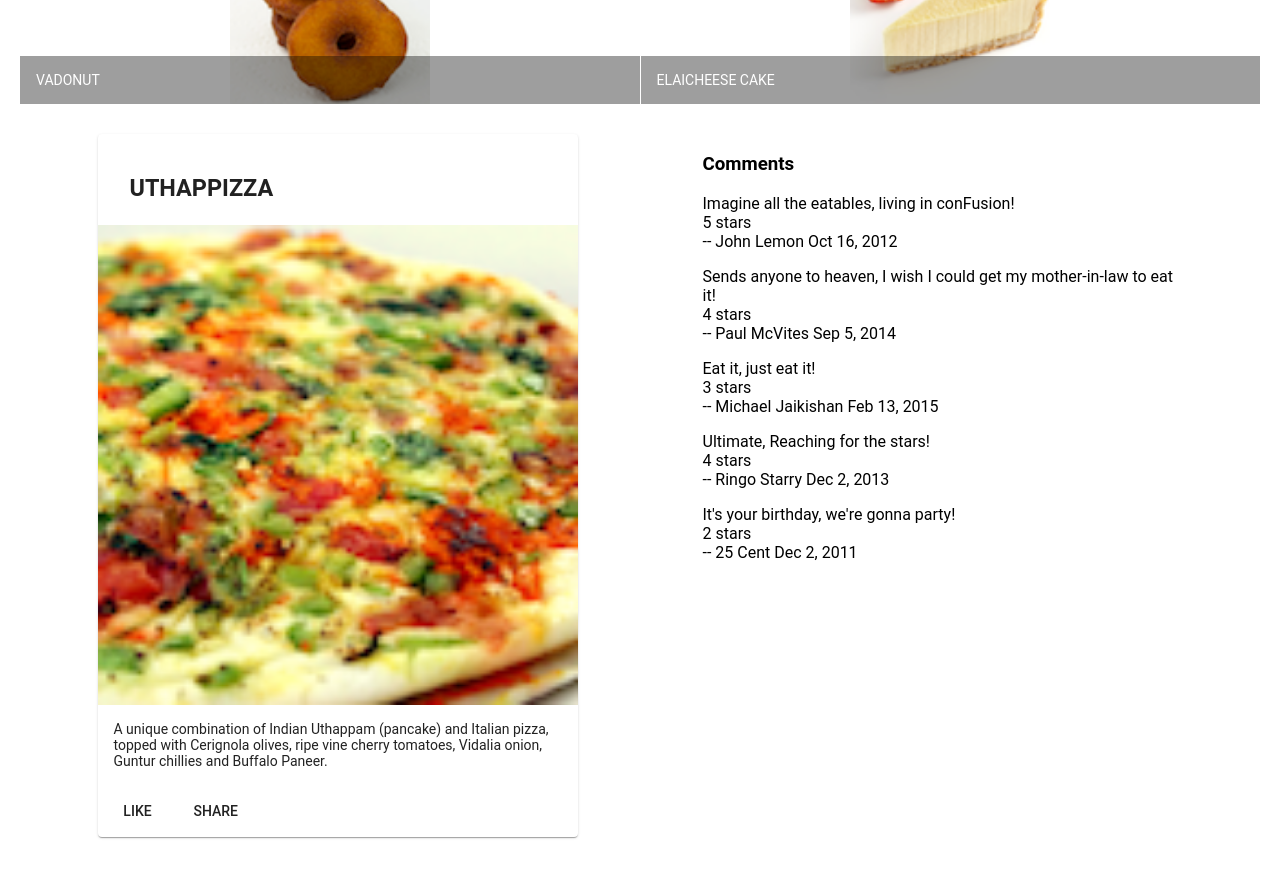
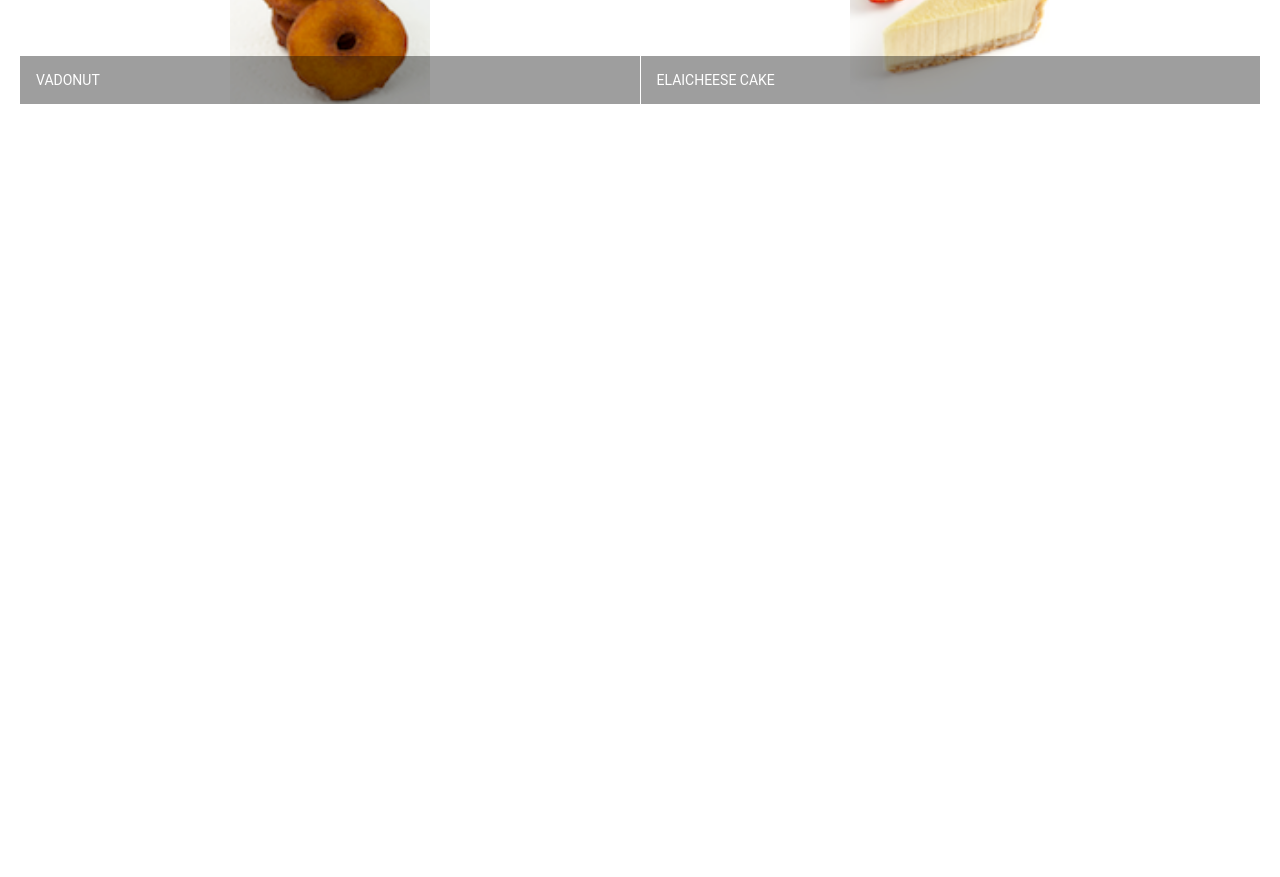
Before and after one commit to mhornstein/AngularProject, an Angular app: page / in a window 1280 px wide. Shown: the part 460-1337 px from the top of the page. After the commit the page ends 800 px from the top, so only its background shows below. Built offline with nearby package versions, Linux system fonts and the light colour scheme.

Commit message:
data binding - commit #2

```diff
--- a/src/app/dishdetail/dishdetail.component.ts
+++ b/src/app/dishdetail/dishdetail.component.ts
@@ -1,50 +1,6 @@
-import { Component, OnInit } from '@angular/core';
+import { Component, OnInit, Input} from '@angular/core';
 import { digest } from '@angular/compiler/src/i18n/serializers/xmb';
 import { Dish } from '../shared/dish';
-
-const DISH = {
-  id: '0',
-  name: 'Uthappizza',
-  image: '/assets/images/uthappizza.png',
-  category: 'mains',
-  featured: true,
-  label: 'Hot',
-  price: '4.99',
-  // tslint:disable-next-line:max-line-length
-  description: 'A unique combination of Indian Uthappam (pancake) and Italian pizza, topped with Cerignola olives, ripe vine cherry tomatoes, Vidalia onion, Guntur chillies and Buffalo Paneer.',
-  comments: [
-       {
-           rating: 5,
-           comment: 'Imagine all the eatables, living in conFusion!',
-           author: 'John Lemon',
-           date: '2012-10-16T17:57:28.556094Z'
-       },
-       {
-           rating: 4,
-           comment: 'Sends anyone to heaven, I wish I could get my mother-in-law to eat it!',
-           author: 'Paul McVites',
-           date: '2014-09-05T17:57:28.556094Z'
-       },
-       {
-           rating: 3,
-           comment: 'Eat it, just eat it!',
-           author: 'Michael Jaikishan',
-           date: '2015-02-13T17:57:28.556094Z'
-       },
-       {
-           rating: 4,
-           comment: 'Ultimate, Reaching for the stars!',
-           author: 'Ringo Starry',
-           date: '2013-12-02T17:57:28.556094Z'
-       },
-       {
-           rating: 2,
-           comment: 'It\'s your birthday, we\'re gonna party!',
-           author: '25 Cent',
-           date: '2011-12-02T17:57:28.556094Z'
-       }
-   ]
-};
 
 @Component({
   selector: 'app-dishdetail',
@@ -56,8 +12,8 @@
 
 export class DishdetailComponent implements OnInit {
 
-
-  dish = DISH;
+  @Input()
+  dish: Dish;
 
   constructor() { }
 
--- a/src/app/menu/menu.component.html
+++ b/src/app/menu/menu.component.html
@@ -11,7 +11,7 @@
 
   <div fxFlex>
       <mat-grid-list cols="2" rowHeight="200px">
-        <mat-grid-tile *ngFor="let dish of dishes">
+          <mat-grid-tile *ngFor="let dish of dishes" (click) = "onSelect(dish)">
           <img height="200px" src={{dish.image}} alt={{dish.name}}>
           <mat-grid-tile-footer>
             <h1>{{dish.name | uppercase}}</h1>
@@ -21,7 +21,7 @@
     </div>
 
     <!-- Ver #3 -->
-    <app-dishdetail></app-dishdetail>
+    <app-dishdetail [dish] = "selectedDish"></app-dishdetail>
 
     <!--Ver #2-->
     <!--
--- a/src/app/menu/menu.component.ts
+++ b/src/app/menu/menu.component.ts
@@ -1,49 +1,6 @@
 import { Component, OnInit } from '@angular/core';
 import { Dish } from '../shared/dish';
-
-const DISHES: Dish[] =  [
-  {
-    id: '0',
-    name: 'Uthappizza',
-    image: '/assets/images/uthappizza.png',
-    category: 'mains',
-    featured: true,
-    label: 'Hot',
-    price: '4.99',
-    // tslint:disable-next-line:max-line-length
-    description: 'A unique combination of Indian Uthappam (pancake) and Italian pizza, topped with Cerignola olives, ripe vine cherry tomatoes, Vidalia onion, Guntur chillies and Buffalo Paneer.'
-  },
-  {
-    id: '1',
-    name: 'Zucchipakoda',
-    image: '/assets/images/zucchipakoda.png',
-    category: 'appetizer',
-    featured: false,
-    label: '',
-    price: '1.99',
-    description: 'Deep fried Zucchini coated with mildly spiced Chickpea flour batter accompanied with a sweet-tangy tamarind sauce'
-  },
-  {
-    id: '2',
-    name: 'Vadonut',
-    image: '/assets/images/vadonut.png',
-    category: 'appetizer',
-    featured: false,
-    label: 'New',
-    price: '1.99',
-    description: 'A quintessential ConFusion experience, is it a vada or is it a donut?'
-  },
-  {
-    id: '3',
-    name: 'ElaiCheese Cake',
-    image: '/assets/images/elaicheesecake.png',
-    category: 'dessert',
-    featured: false,
-    label: '',
-    price: '2.99',
-    description: 'A delectable, semi-sweet New York Style Cheese Cake, with Graham cracker crust and spiced with Indian cardamoms'
-  }
- ];
+import {DISHES} from '../shared/dishes';
 
 @Component({
   selector: 'app-menu',
@@ -52,13 +9,17 @@
 })
 export class MenuComponent implements OnInit {
 
-  dishes: Dish[] =DISHES;
+  dishes: Dish[] = DISHES;
 
-  selectedDish: Dish = DISHES[0];
+  selectedDish: Dish;
 
   constructor() { }
 
   ngOnInit() {
   }
 
+  onSelect(dish: Dish) {
+    this.selectedDish = dish;
+  }
+
 }
```
